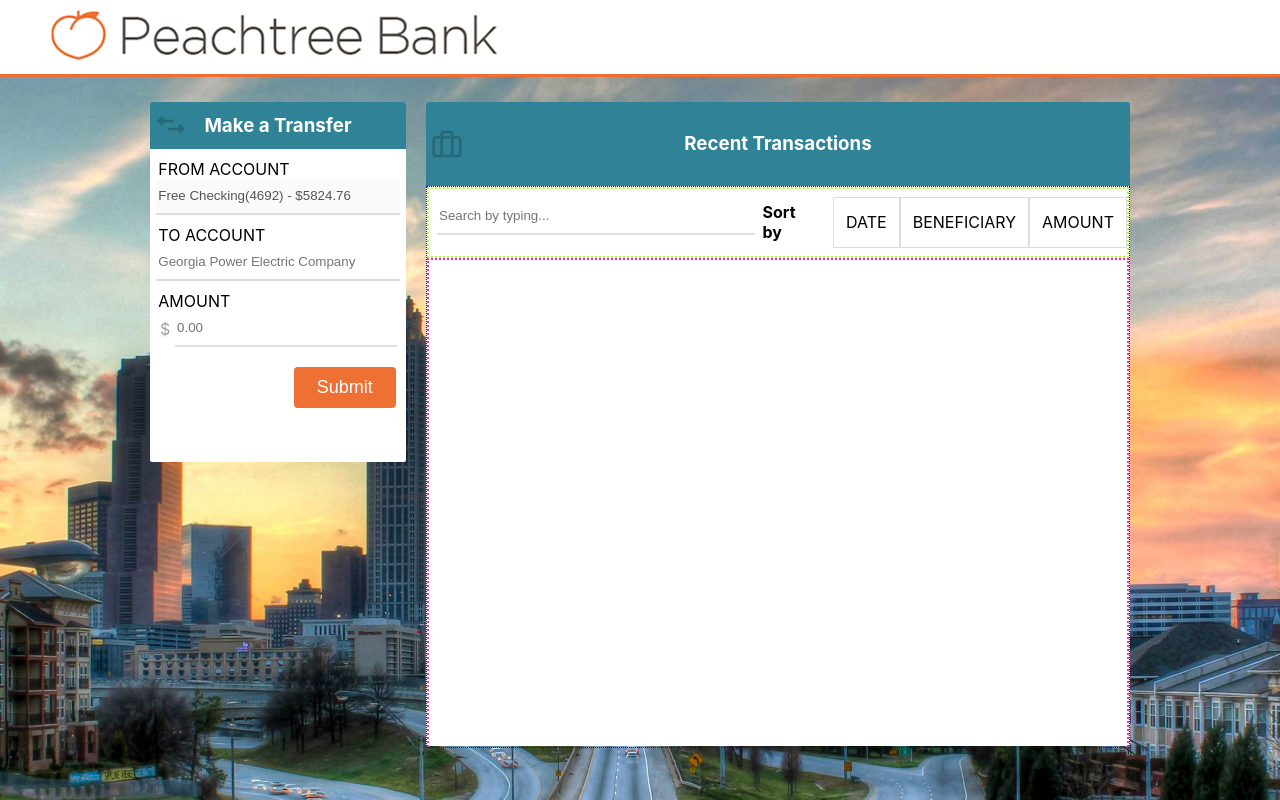
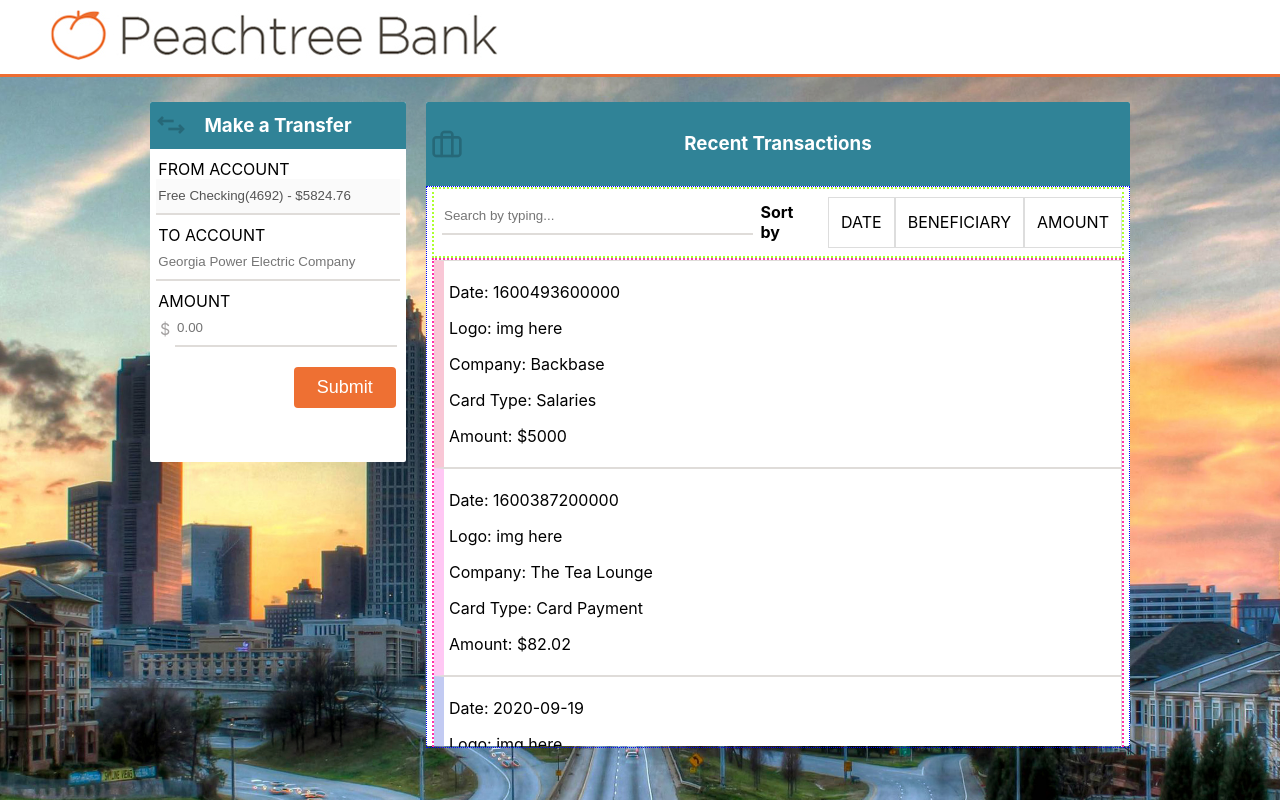
Before and after one commit to MarleeG/Transaction, a React (Create React App) app in the folder client/: page / in a window 1280 px wide. Built offline with nearby package versions, Linux system fonts and the light colour scheme.

Commit message:
displayed dummy data to the UI

```diff
--- a/client/package.json
+++ b/client/package.json
@@ -6,6 +6,7 @@
     "@testing-library/jest-dom": "^4.2.4",
     "@testing-library/react": "^9.3.2",
     "@testing-library/user-event": "^7.1.2",
+    "randomcolor": "^0.6.2",
     "react": "^16.13.1",
     "react-dom": "^16.13.1",
     "react-scripts": "3.4.3"
--- a/client/src/Content/Content.js
+++ b/client/src/Content/Content.js
@@ -1,8 +1,10 @@
-import React, { useState } from "react";
+import React, { useState, useEffect } from "react";
 import Widget from "../UIELements/Widget";
 import Input from "../UIELements/Input";
 import Button from "../UIELements/Button";
+import { getData } from "../Data/tools/getData";
 
+import { randomColorGenerator } from "../UIELements/ui-tools/ui-tools";
 
 import TransferIcon from "../UIELements/assets/icons/arrows.png";
 import TransactionIcon from "../UIELements/assets/icons/briefcase.png";
@@ -12,10 +14,18 @@
 const Content = (props) => {
   const [currentBalance, updateCurrentBalance] = useState(5824.76);
 
-  const handleSubmit = e => {
+  const [transactions, updateTransactions] = useState([]);
+
+  const handleSubmit = (e) => {
     e.preventDefault();
+  };
 
-  }
+  useEffect(() => {
+    console.log(getData().data);
+
+    updateTransactions(getData().data);
+  }, []);
+
   return (
     <div className="content__container">
       <Widget
@@ -52,7 +62,7 @@
             }}
           />
 
-          <Button type="submit" text="Submit" classes="make-transfer-btn"/>
+          <Button type="submit" text="Submit" classes="make-transfer-btn" />
         </form>
       </Widget>
 
@@ -63,27 +73,77 @@
         headerIconAlt="transaction icon"
         classes="recent-transaction-wdg"
       >
-
         <div className="recent-transaction-wdg__wrapper">
           <div className="recent-transaction-wdg__filters recent-transaction-wdg__col">
-
-            <Input type="text" placeholder="Search by typing..." classes="recent-transaction-wdg__filters-input" stylesForInputContainer={{width: "45%", margin: "10px"}}/>
-
-
+            <Input
+              type="text"
+              placeholder="Search by typing..."
+              classes="recent-transaction-wdg__filters-input"
+              stylesForInputContainer={{ width: "45%", margin: "10px" }}
+            />
 
             <ul className="recent-transaction-wdg__filters-ul">
-
-            <strong className="recent-transaction-wdg__filters-sort-by-txt"><p>Sort by</p></strong>
+              <strong className="recent-transaction-wdg__filters-sort-by-txt">
+                <p>Sort by</p>
+              </strong>
 
               {["DATE", "BENEFICIARY", "AMOUNT"].map((val, key) => {
-                return <li key={key} className="recent-transaction-wdg__filters-li">{val}</li>
+                return (
+                  <li key={key} className="recent-transaction-wdg__filters-li">
+                    {val}
+                  </li>
+                );
               })}
             </ul>
-
           </div>
 
           <div className="recent-transaction-wdg__results recent-transaction-wdg__col">
+            <ul className="recent-transaction-wdg__results-ul">
+              {/* {["Some", "dummy", "data"].map((val, key) => {
+                return (
+                  <li
+                    key={key}
+                    className="recent-transaction-wdg__results-li"
+                    style={{
+                      borderLeft: `10px solid ${randomColorGenerator()}`,
+                    }}
+                  >
+                    {val}
+                  </li>
+                );
+              })} */}
 
+              {transactions.length > 0 &&
+                transactions.map((obj, key) => {
+                  const {
+                    dates: { valueDate },
+                    merchant: {name},
+                    transaction: {
+                      amountCurrency: { amount },
+                      type
+                    },
+                  } = obj;
+                  return (
+                    <li
+                      key={key}
+                      className="recent-transaction-wdg__results-li"
+                      style={{
+                        borderLeft: `10px solid ${randomColorGenerator()}`,
+                      }}
+                    >
+                      <p>Date: {valueDate}</p>
+                      <div>Logo: img here</div>
+
+                      <div>
+                    <p>Company: {name}</p>
+                    <p>Card Type: {type}</p>
+                      </div>
+
+                      <p>Amount: ${amount}</p>
+                    </li>
+                  );
+                })}
+            </ul>
           </div>
         </div>
       </Widget>
--- /dev/null
+++ b/client/src/Data/tools/getData.js
@@ -0,0 +1,3 @@
+import Data from '../transactions.json';
+
+export const getData = () => Data;
--- /dev/null
+++ b/client/src/Data/transactions.json
@@ -0,0 +1,190 @@
+{
+  "data": [{
+      "categoryCode": "#12a580",
+      "dates": {
+        "valueDate": 1600493600000
+      },
+      "transaction": {
+        "amountCurrency": {
+          "amount": 5000,
+          "currencyCode": "EUR"
+        },
+        "type": "Salaries",
+        "creditDebitIndicator": "CRDT"
+      },
+      "merchant": {
+        "name": "Backbase",
+        "accountNumber": "SI64397745065188826"
+      }
+    }, {
+      "categoryCode": "#12a580",
+      "dates": {
+        "valueDate": 1600387200000
+      },
+      "transaction": {
+        "amountCurrency": {
+          "amount": "82.02",
+          "currencyCode": "EUR"
+        },
+        "type": "Card Payment",
+        "creditDebitIndicator": "DBIT"
+      },
+      "merchant": {
+        "name": "The Tea Lounge",
+        "accountNumber": "SI64397745065188826"
+      }
+    }, {
+      "categoryCode": "#d51271",
+      "dates": {
+        "valueDate": "2020-09-19"
+      },
+      "transaction": {
+        "amountCurrency": {
+          "amount": "84.64",
+          "currencyCode": "EUR"
+        },
+        "type": "Card Payment",
+        "creditDebitIndicator": "DBIT"
+      },
+      "merchant": {
+        "name": "Texaco",
+        "accountNumber": "SI64397745065188826"
+      }
+    }, {
+      "categoryCode": "#12a580",
+      "dates": {
+        "valueDate": 1600300800000
+      },
+      "transaction": {
+        "amountCurrency": {
+          "amount": "84.76",
+          "currencyCode": "EUR"
+        },
+        "type": "Card Payment",
+        "creditDebitIndicator": "DBIT"
+      },
+      "merchant": {
+        "name": "The Tea Lounge",
+        "accountNumber": "SI64397745065188826"
+      }
+    }, {
+      "categoryCode": "#c12020",
+      "dates": {
+        "valueDate": 1600370800000
+      },
+      "transaction": {
+        "amountCurrency": {
+          "amount": "22.10",
+          "currencyCode": "EUR"
+        },
+        "type": "Online Transfer",
+        "creditDebitIndicator": "DBIT"
+      },
+      "merchant": {
+        "name": "Amazon Online Store",
+        "accountNumber": "SI64397745065188826"
+      }
+    }, {
+      "categoryCode": "#c89616",
+      "dates": {
+        "valueDate": 1600214400000
+      },
+      "transaction": {
+        "amountCurrency": {
+          "amount": "46.25",
+          "currencyCode": "EUR"
+        },
+        "type": "Card Payment",
+        "creditDebitIndicator": "DBIT"
+      },
+      "merchant": {
+        "name": "7-Eleven",
+        "accountNumber": "SI64397745065188826"
+      }
+    }, {
+      "categoryCode": "#e25a2c",
+      "dates": {
+        "valueDate": 1476721442000
+      },
+      "transaction": {
+        "amountCurrency": {
+          "amount": "19.72",
+          "currencyCode": "EUR"
+        },
+        "type": "Online Transfer"
+      },
+      "merchant": {
+        "name": "H&M Online Store",
+        "accountNumber": "SI64397745065188826"
+      }
+    }, {
+      "categoryCode": "#1180aa",
+      "dates": {
+        "valueDate": "2020-09-15"
+      },
+      "transaction": {
+        "amountCurrency": {
+          "amount": "68.87",
+          "currencyCode": "EUR"
+        },
+        "type": "Transaction",
+        "creditDebitIndicator": "DBIT"
+      },
+      "merchant": {
+        "name": "Jerry Hildreth",
+        "accountNumber": "SI64397745065188826"
+      }
+    }, {
+      "categoryCode": "#1180aa",
+      "dates": {
+        "valueDate": 1600041600000
+      },
+      "transaction": {
+        "amountCurrency": {
+          "amount": "52.36",
+          "currencyCode": "EUR"
+        },
+        "type": "Transaction",
+        "creditDebitIndicator": "DBIT"
+      },
+      "merchant": {
+        "name": "Lawrence Pearson",
+        "accountNumber": "SI64397745065188826"
+      }
+    }, {
+      "categoryCode": "#12a580",
+      "dates": {
+        "valueDate": 1599955200000
+      },
+      "transaction": {
+        "amountCurrency": {
+          "amount": "75.93",
+          "currencyCode": "EUR"
+        },
+        "type": "Card Payment",
+        "creditDebitIndicator": "DBIT"
+      },
+      "merchant": {
+        "name": "Whole Foods",
+        "accountNumber": "SI64397745065188826"
+      }
+    }, {
+      "categoryCode": "#fbbb1b",
+      "dates": {
+        "valueDate": 1599868800000
+      },
+      "transaction": {
+        "amountCurrency": {
+          "amount": "142.95",
+          "currencyCode": "EUR"
+        },
+        "type": "Online Transfer",
+        "creditDebitIndicator": "DBIT"
+      },
+      "merchant": {
+        "name": "Southern Electric Company",
+        "accountNumber": "SI64397745065188826"
+      }
+    }
+  ]
+}
--- a/client/src/UIELements/Widget.css
+++ b/client/src/UIELements/Widget.css
@@ -59,6 +59,9 @@
 .recent-transaction-wdg__wrapper {
   border: 1px dotted blue;
   height: 87%;
+  padding-left: 5px;
+  padding-right: 5px;
+
   overflow-y: scroll;
 }
 
@@ -73,12 +76,12 @@
   /* justify-content: center; */
   /* justify-content: space-evenly; */
 
+
   justify-content: space-between;
 }
 
 .recent-transaction-wdg__filters-input {
   width: 100%;
-  /* float: left; */
 }
 
 .recent-transaction-wdg__filters-sort-by-txt {
@@ -117,3 +120,20 @@
 
   border: 2px dotted rgb(255, 47, 168);
 }
+
+ul.recent-transaction-wdg__results-ul{
+    list-style-type: none;
+    padding: 0;
+    margin: 0;
+    display: flex;
+    flex-direction: column;
+    /* height: 75%; */
+    justify-content: center;
+    align-self: center;
+}
+
+li.recent-transaction-wdg__results-li{
+    /* background-color: #dfdcd9; */
+    padding: 5px;
+    border: 1px solid #dfdcd9;
+}
--- /dev/null
+++ b/client/src/UIELements/ui-tools/ui-tools.js
@@ -0,0 +1,11 @@
+import { randomColor } from "randomcolor";
+
+export const randomColorGenerator = (lumin) => {
+  const ranColor = randomColor({
+    luminosity: lumin || "light",
+    format: "rgba",
+    alpha: 0.5, // e.g. 'rgba(9, 1, 107, 0.5)',
+  });
+
+  return ranColor;
+};
```
Also changed, not shown: 1 other file (tests, documents, lock files or other folders).
